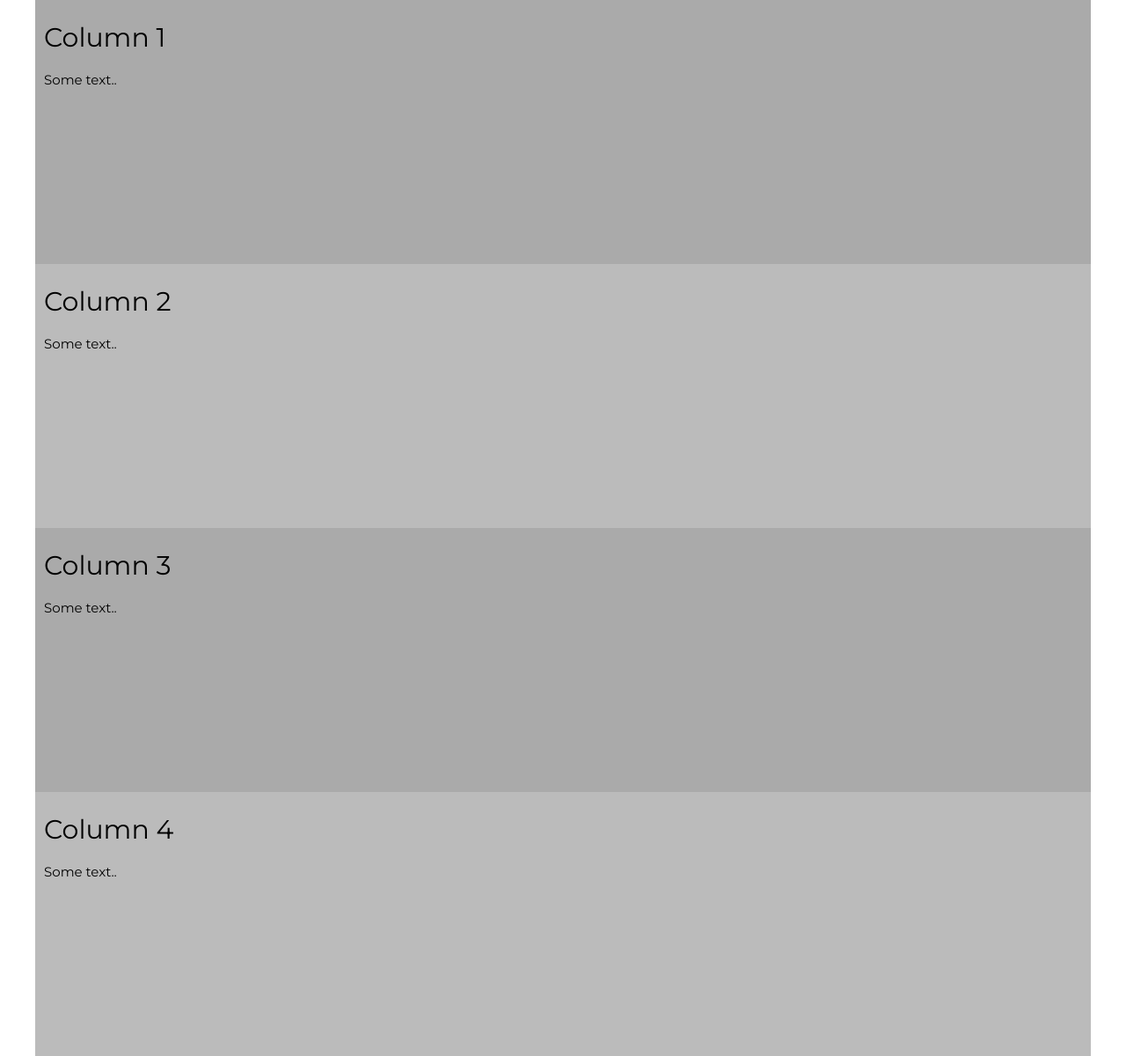
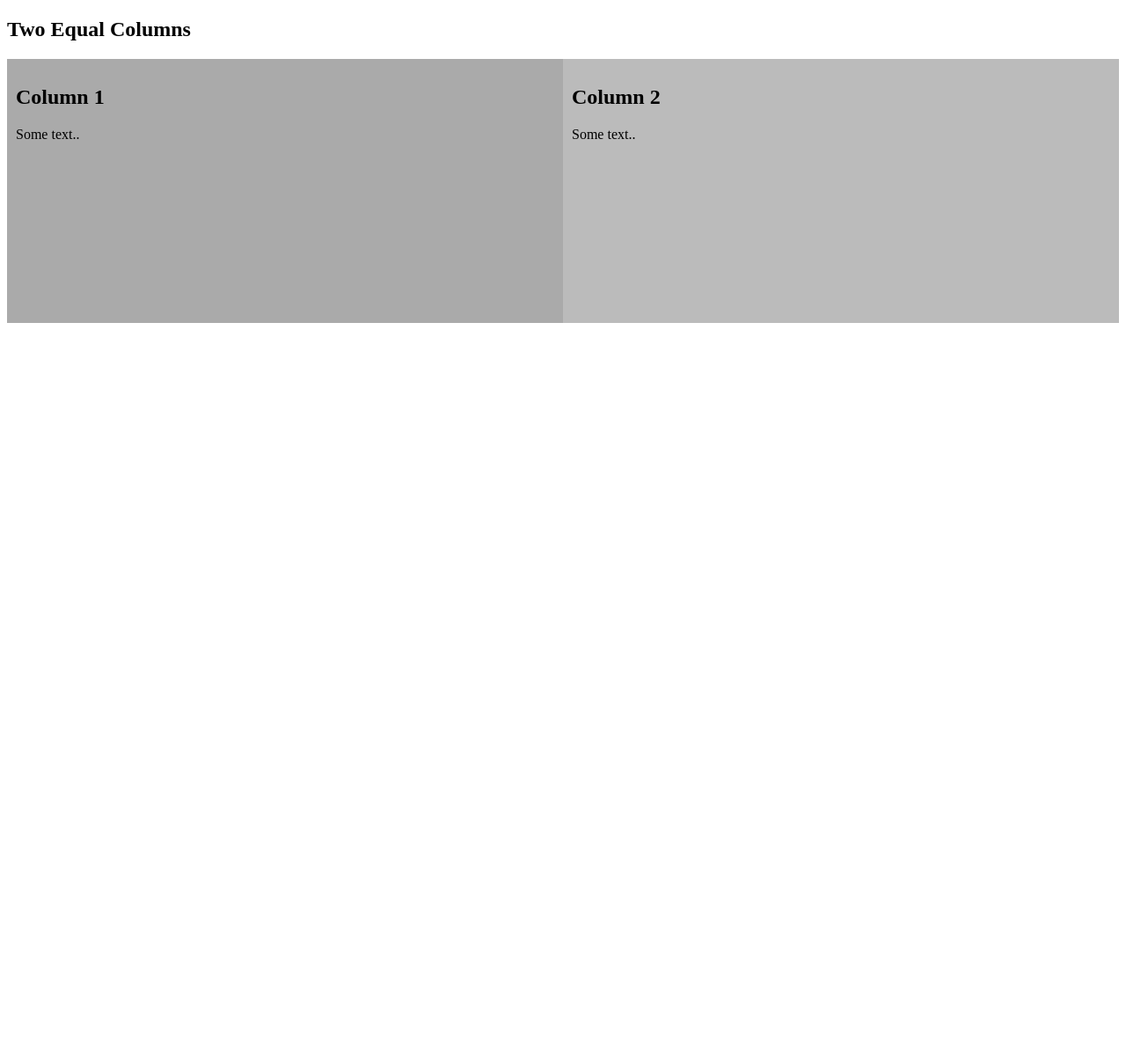
Before and after one commit to PhenaS/IST604, a PHP site: page /locations.php in a window 1280 px wide. Shown: the whole page at 88% size. After the commit the page ends 367 px from the top, so only its background shows below. Run offline with PHP 8.4, Linux system fonts and the light colour scheme.

Commit message:
Add files via upload

```diff
--- a/locations.php
+++ b/locations.php
@@ -1,23 +1,28 @@
 <!DOCTYPE html>
 <html>
-<title>Solutions At Work Inc.</title>
-<meta charset="UTF-8">
+<head>
 <meta name="viewport" content="width=device-width, initial-scale=1">
-<link rel="stylesheet" href="https://www.w3schools.com/w3css/4/w3.css">
-<link rel="stylesheet" href="https://fonts.googleapis.com/css?family=Roboto">
-<link rel="stylesheet" href="https://fonts.googleapis.com/css?family=Montserrat">
-<link rel="stylesheet" href="https://cdnjs.cloudflare.com/ajax/libs/font-awesome/4.7.0/css/font-awesome.min.css">
 <style>
-.w3-sidebar a {font-family: "Roboto", sans-serif}
-body,h1,h2,h3,h4,h5,h6,.w3-wide {font-family: "Montserrat", sans-serif;}
+* {
+    box-sizing: border-box;
+}
 
+.row {
+    display: flex;
+}
+
+/* Create two equal columns that sits next to each other */
 .column {
     flex: 50%;
     padding: 10px;
     height: 300px; /* Should be removed. Only for demonstration */
 }
 </style>
-<body class="w3-content" style="max-width:1200px">
+</head>
+<body>
+
+<h2>Two Equal Columns</h2>
+
 <div class="row">
   <div class="column" style="background-color:#aaa;">
     <h2>Column 1</h2>
@@ -27,14 +32,7 @@ body,h1,h2,h3,h4,h5,h6,.w3-wide {font-family: "Montserrat", sans-serif;}
     <h2>Column 2</h2>
     <p>Some text..</p>
   </div>
-    <div class="column" style="background-color:#aaa;">
-    <h2>Column 3</h2>
-    <p>Some text..</p>
-  </div>
-  <div class="column" style="background-color:#bbb;">
-    <h2>Column 4</h2>
-    <p>Some text..</p>
-  </div>
 </div>
+
 </body>
 </html>
```
